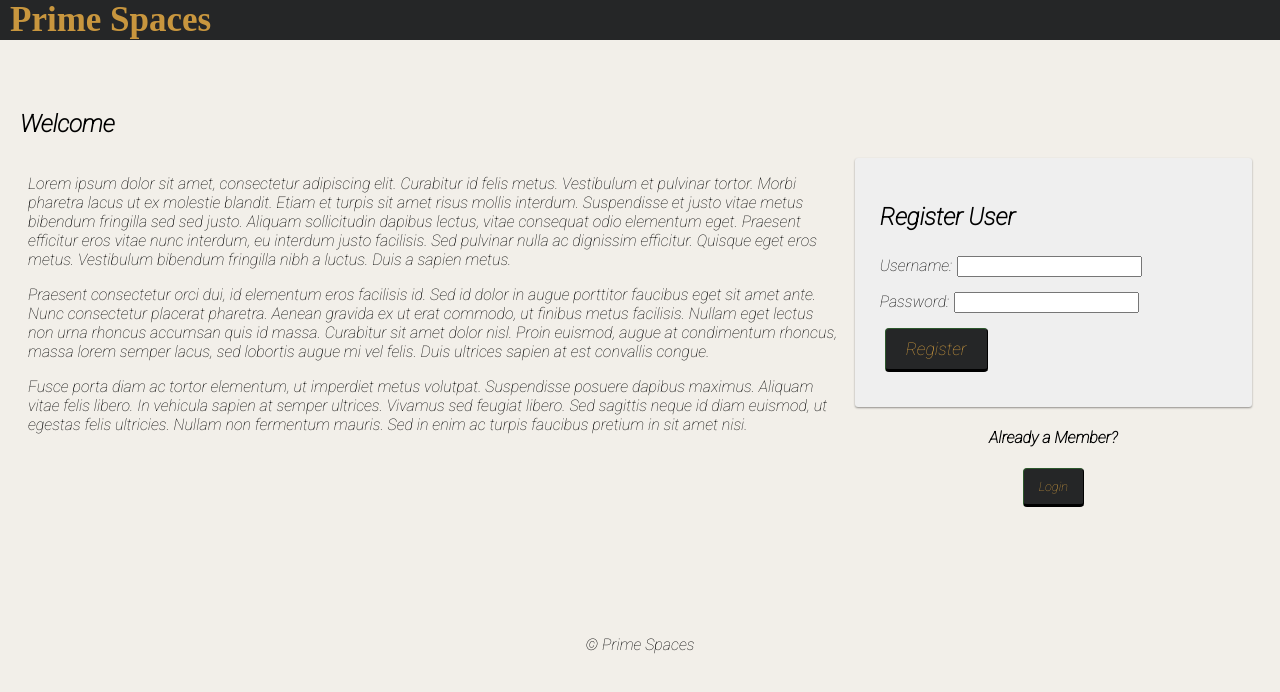
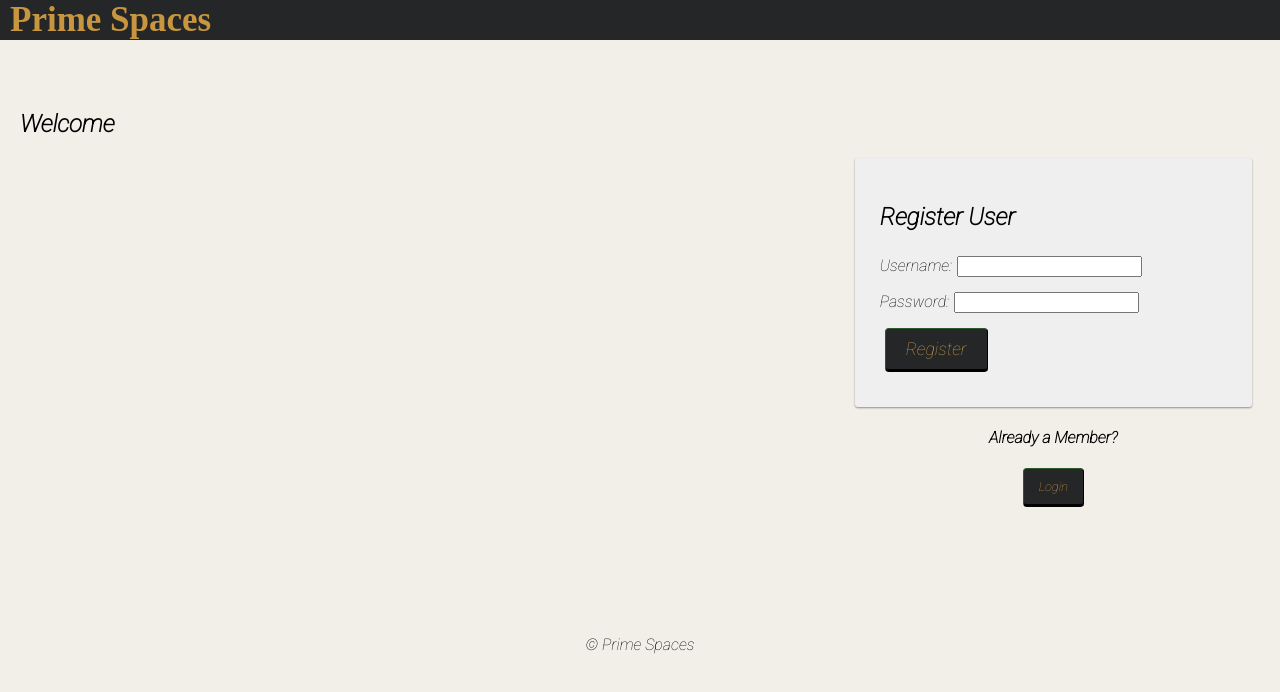
Before and after one commit to HoeyRachel/primespaces, a React (Create React App) app: page /spaces#/home in a window 1280 px wide. Shown: the top 692 px of the page. Built offline with nearby package versions, Linux system fonts and the light colour scheme; no server answers; a web font is replaced by a local one.

Commit message:
removelorem

```diff
--- a/src/components/LandingPage/LandingPage.jsx
+++ b/src/components/LandingPage/LandingPage.jsx
@@ -20,35 +20,15 @@
       <div className="grid">
         <div className="grid-col grid-col_8">
           <p>
-            Lorem ipsum dolor sit amet, consectetur adipiscing elit. Curabitur
-            id felis metus. Vestibulum et pulvinar tortor. Morbi pharetra lacus
-            ut ex molestie blandit. Etiam et turpis sit amet risus mollis
-            interdum. Suspendisse et justo vitae metus bibendum fringilla sed
-            sed justo. Aliquam sollicitudin dapibus lectus, vitae consequat odio
-            elementum eget. Praesent efficitur eros vitae nunc interdum, eu
-            interdum justo facilisis. Sed pulvinar nulla ac dignissim efficitur.
-            Quisque eget eros metus. Vestibulum bibendum fringilla nibh a
-            luctus. Duis a sapien metus.
+
           </p>
 
           <p>
-            Praesent consectetur orci dui, id elementum eros facilisis id. Sed
-            id dolor in augue porttitor faucibus eget sit amet ante. Nunc
-            consectetur placerat pharetra. Aenean gravida ex ut erat commodo, ut
-            finibus metus facilisis. Nullam eget lectus non urna rhoncus
-            accumsan quis id massa. Curabitur sit amet dolor nisl. Proin
-            euismod, augue at condimentum rhoncus, massa lorem semper lacus, sed
-            lobortis augue mi vel felis. Duis ultrices sapien at est convallis
-            congue.
+
           </p>
 
           <p>
-            Fusce porta diam ac tortor elementum, ut imperdiet metus volutpat.
-            Suspendisse posuere dapibus maximus. Aliquam vitae felis libero. In
-            vehicula sapien at semper ultrices. Vivamus sed feugiat libero. Sed
-            sagittis neque id diam euismod, ut egestas felis ultricies. Nullam
-            non fermentum mauris. Sed in enim ac turpis faucibus pretium in sit
-            amet nisi.
+
           </p>
         </div>
         <div className="grid-col grid-col_4">
```
